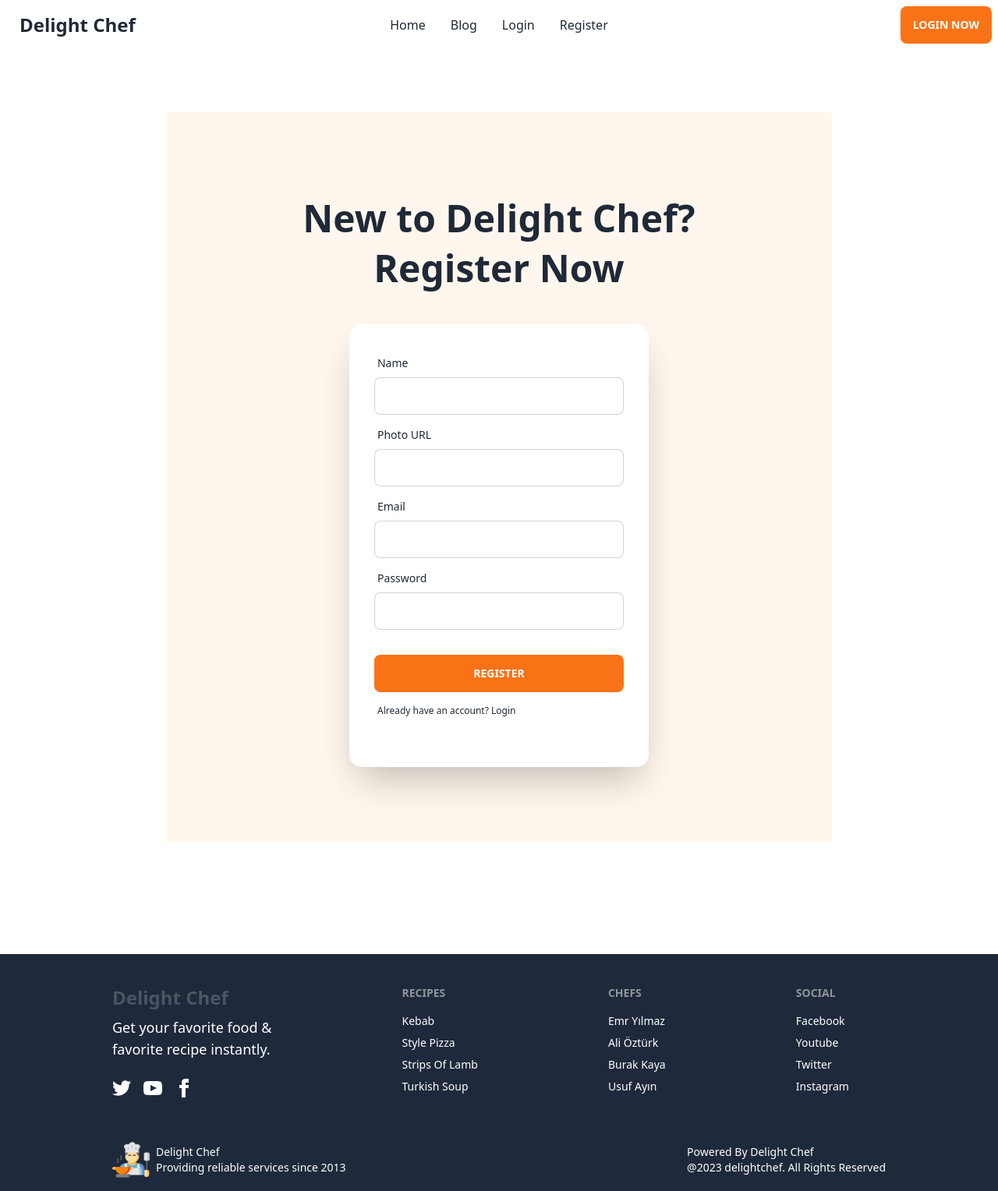
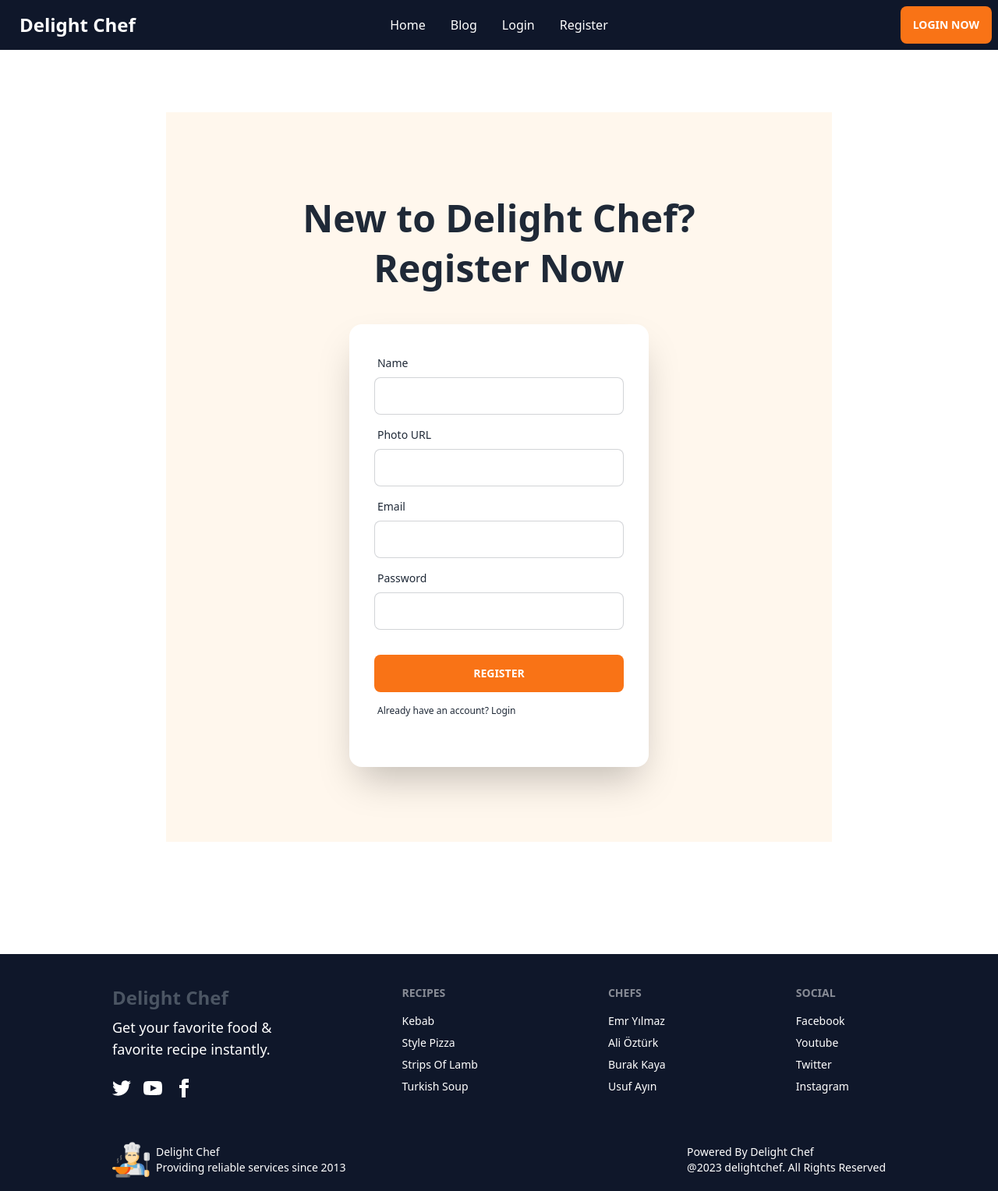
Before and after one commit to Doha0/Delight-chef, a React (Vite) app: page /sign-up in a window 1280 px wide. Shown: the whole page at 78% size. Built offline with nearby package versions, Linux system fonts and the light colour scheme; no server answers.

Commit message:
private route and loader added

```diff
--- a/src/Components/Shared/Footer/Footer.jsx
+++ b/src/Components/Shared/Footer/Footer.jsx
@@ -4,7 +4,7 @@ import chefIcon from "../../../assets/cooking.png"
 const Footer = () => {
     return (
         <div className=" mt-36">
-            <footer className="footer p-10 md:pl-36 bg-slate-800 text-white">
+            <footer className="footer p-10 md:pl-36 bg-slate-900 text-white">
                 <div>
                     <span className="text-2xl font-bold text-gray-600">
                         Delight Chef
@@ -73,7 +73,7 @@ const Footer = () => {
                 </div>
 
             </footer>
-            <div className="footer px-10 py-4 md:px-36  bg-slate-800 text-white">
+            <div className="footer px-10 py-4 md:px-36  bg-slate-900 text-white">
                 <div className="items-center grid-flow-col">
                     <img src={chefIcon} alt="" className="w-12 h-12" />
                     <p>
--- a/src/Components/Shared/Navbar/Navbar.jsx
+++ b/src/Components/Shared/Navbar/Navbar.jsx
@@ -12,7 +12,7 @@ const Navbar = () => {
     }
 
     return (
-        <nav className="navbar bg-base-100">
+        <nav className="navbar bg-slate-900 text-white">
             <div className="navbar-start">
                 <div className="dropdown">
                     <label tabIndex={0} className="btn btn-ghost lg:hidden">
--- a/src/Pages/Register/Register.jsx
+++ b/src/Pages/Register/Register.jsx
@@ -34,6 +34,7 @@ const Register = () => {
 
                     });
                 console.log(createdUser);
+                form.reset();
             })
             .catch((error) => {
                 const errorMessage = error.message;
--- /dev/null
+++ b/src/PrivateRoute/PrivateRoute.jsx
@@ -0,0 +1,20 @@
+import React, { useContext } from 'react';
+import { AuthContext } from '../Providers/AuthProvider';
+import { Navigate } from 'react-router-dom';
+import Spinner from '../Components/Shared/Spinner/Spinner';
+
+
+const PrivateRoute = ({ children }) => {
+    const { user, loading } = useContext(AuthContext);
+
+    if (loading) {
+        return <Spinner></Spinner>;
+    }
+
+    if (user) {
+        return children;
+    }
+    return <Navigate to='/login'></Navigate>;
+};
+
+export default PrivateRoute;
--- a/src/Providers/AuthProvider.jsx
+++ b/src/Providers/AuthProvider.jsx
@@ -10,18 +10,23 @@ const githubProvider = new GithubAuthProvider();
 const AuthProvider = ({ children }) => {
 
     const [user, setUser] = useState(null);
+    const [loading, setLoading] = useState(true);
 
     const createUser = (email, password) => {
+        setLoading(true);
         return createUserWithEmailAndPassword(auth, email, password);
     };
 
     const signIn = (email, password) => {
+        setLoading(true);
         return signInWithEmailAndPassword(auth, email, password);
     };
     const googleSignIn = () => {
+        setLoading(true);
         return signInWithPopup(auth, googleAuthProvider);
     }
     const githubSignIn = () => {
+        setLoading(true);
         return signInWithPopup(auth, githubProvider);
     }
 
@@ -30,6 +35,7 @@ const AuthProvider = ({ children }) => {
     };
 
     const userDetails = (name, photo) => {
+        setLoading(true);
         return updateProfile(auth.currentUser, {
             displayName: name,
             photoURL: photo,
@@ -40,6 +46,7 @@ const AuthProvider = ({ children }) => {
     useEffect(() => {
         const unsubscribe = onAuthStateChanged(auth, (currentUser) => {
             setUser(currentUser);
+            setLoading(false);
         })
         return () => {
             return unsubscribe();
@@ -48,6 +55,7 @@ const AuthProvider = ({ children }) => {
 
     const authInfo = {
         user,
+        loading,
         createUser,
         signIn,
         logOut,
--- a/src/main.jsx
+++ b/src/main.jsx
@@ -12,6 +12,7 @@ import Spinner from './Components/Shared/Spinner/Spinner';
 import Login from './Pages/Login/Login';
 import Register from './Pages/Register/Register';
 import AuthProvider from './Providers/AuthProvider';
+import PrivateRoute from './PrivateRoute/PrivateRoute';
 
 const router = createBrowserRouter([
   {
@@ -24,7 +25,7 @@ const router = createBrowserRouter([
       },
       {
         path: "/:id",
-        element: <Recipe></Recipe>,
+        element: <PrivateRoute><Recipe></Recipe></PrivateRoute>,
         loader: ({ params }) => fetch(`https://delight-chef-server-doha0.vercel.app/chefdata/${params.id}`)
       },
       {
```
